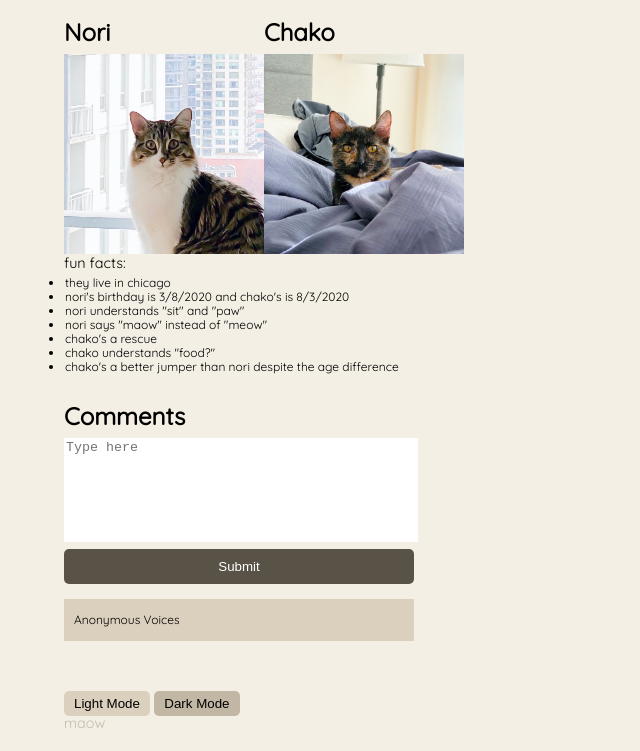
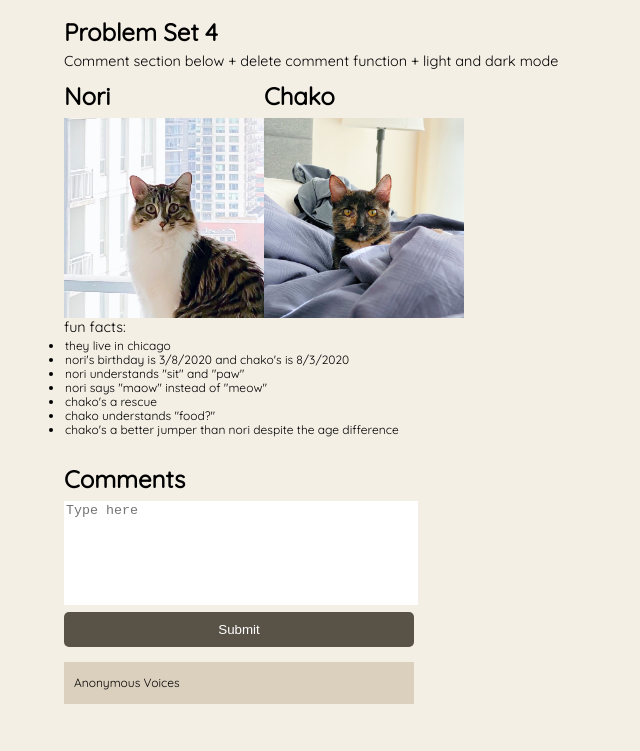
Before and after one commit to detang2/problemset2, a plain HTML site: page index.html in a window 1280 px wide. Shown: the part 202-953 px from the top of the page, without its empty margins (0-640 px from the left). Drawn offline with Linux system fonts and the light colour scheme.

Commit message:
Add files via upload

```diff
--- a/index.html
+++ b/index.html
@@ -17,6 +17,10 @@
         <section class="ps2">
             <h2>Problem Set 2</h2>
             <a class="clickps2" href="ps2-tests.html">Part 2 Tests</a>
+        </section>
+        <section>
+            <h2>Problem Set 4</h2>
+            <p>Comment section below + delete comment function + light and dark mode</p>
         </section>
         <section>
             <section class="catcontent">
```
